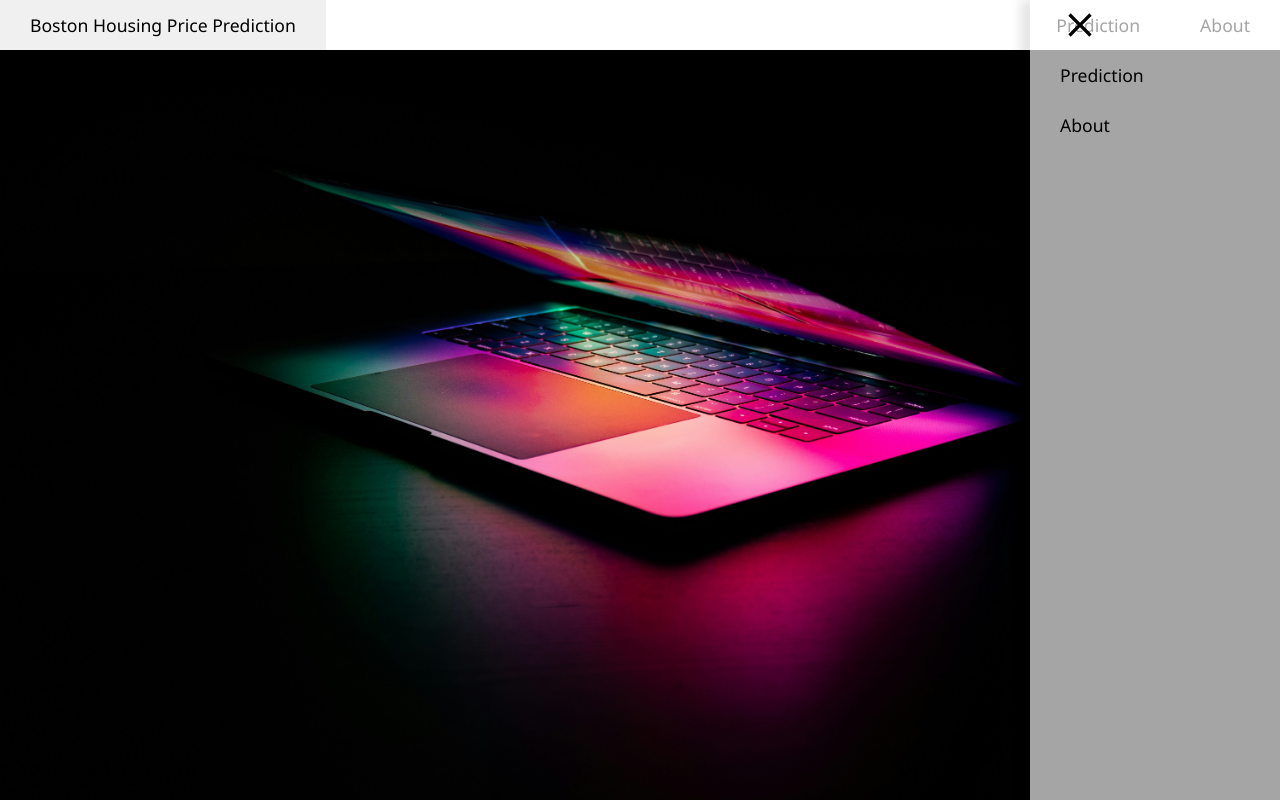
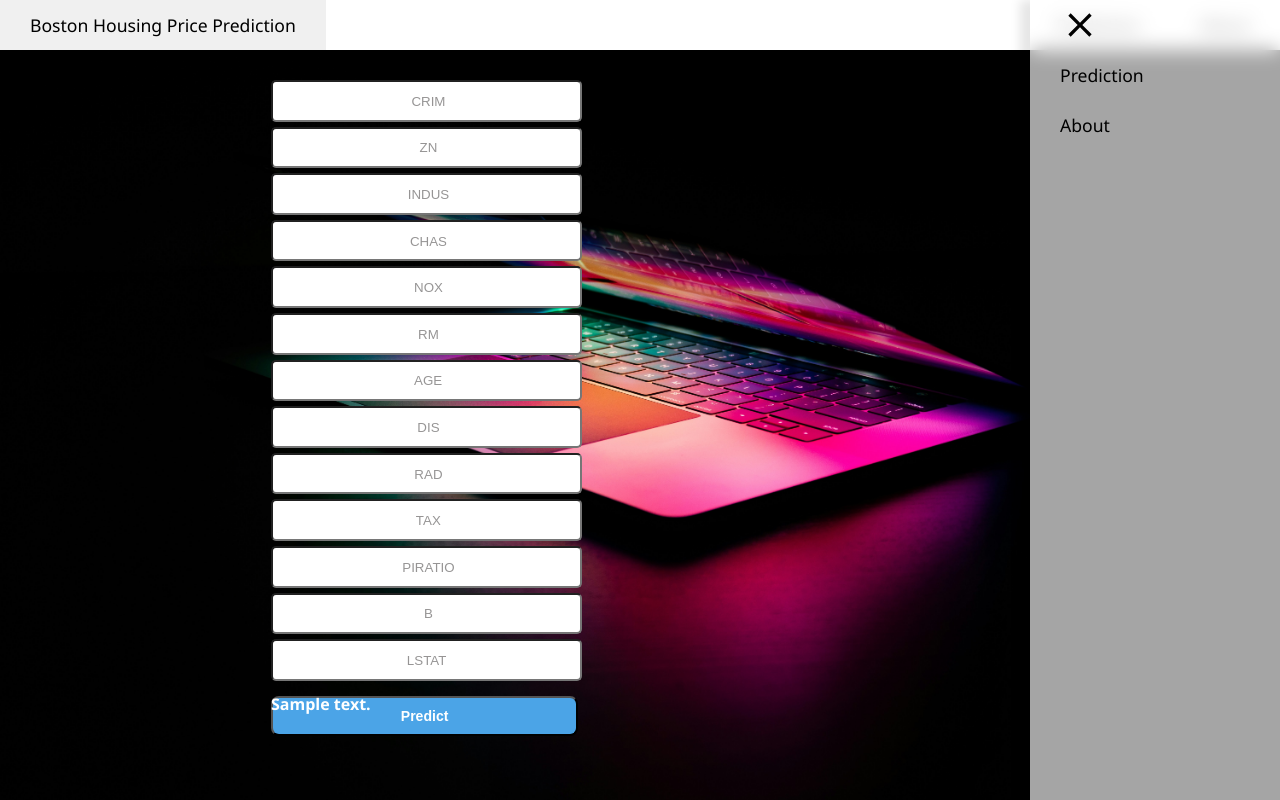
Before and after one commit to Dj-1000/bostonhousing, a Flask app: template templates/home.html in a window 1280 px wide. Run offline with Flask 3, Linux system fonts and the light colour scheme; the template is opened without the code that fills it: most values are stand-ins (such as "Sample title", 1, 10 or a date in 2020); parts of the project's set-up code (start-up, migrations or seed data) failed here and were passed over; some libraries are stand-ins or nearby versions.

Commit message:
finished

```diff
--- a/requirements.txt
+++ b/requirements.txt
@@ -1,5 +1,5 @@
 Flask
-sklearn
+scikit-learn
 pandas
 numpy
 matplotlib
--- a/static/styles.css
+++ b/static/styles.css
@@ -1,8 +1,7 @@
 *{
-    margin:0;
-    padding:0;
+    margin: 0;
+    padding: 0;
 }
-
 body{
     min-height:100vh;
     font-family: 'Segoe UI', Tahoma, Geneva, Verdana, sans-serif;
@@ -14,7 +13,7 @@ body{
     background-position: center;
     height: 100vh;
     width: 100%;
-    object-fit: fill;
+    object-fit: cover;
 }
 nav{
     background-color: white;
@@ -39,7 +38,7 @@ nav a{
     padding: 0 30px;
     text-decoration: none;
     display: flex;
-    align-items: center;
+    align-items:center;
     color: black;
 }
 nav a:hover{
@@ -58,7 +57,7 @@ nav li:first-child{
     width: 250px;
     z-index: 999;
     background-color: rgba(255, 255, 255, 0.648);
-    background-filter: blur(10px);
+    backdrop-filter: blur(10px);
     box-shadow: -10px 0 10px  rgba(0,0,0,0.1);
     display: flex;
     flex-direction: column;
@@ -73,6 +72,48 @@ nav li:first-child{
 }
 .menu-button{
      display: none;
+}
+.container{
+    position: fixed;
+    top: 30%;
+    left: 60%;
+    transform: translate(-50%, -50%)
+}
+.form-button{
+background: #4ba4e7;
+color: #fff;
+font-size: 12px;
+border-radius: 8px;
+transition-duration: 0.2s;
+height: 40px;
+width:30% ;
+}
+.form-button:hover {
+    background: #0e89ed ;
+    color: #ecf5fc;
+    border: 1px solid #eee;
+    border-radius: 8px;
+    box-shadow: 0 12px 16px 0 rgba(0,0,0,0.24), 0 17px 50px 0 rgba(0,0,0,0.19);
+    text-shadow: none;
+}
+.fieldinput{
+    height: 7%;
+    width: 30%;
+    margin-bottom:5px;
+    border-radius: 5px;
+    padding-bottom: 4px;
+}
+
+.fieldinput::placeholder {
+    color: #2f2c2c; /* Adjust placeholder text color */
+    position: absolute;
+    top: 50%;
+    left: 50%;
+    transform: translate(-50%, -50%);
+    opacity: 0.5; /* Adjust placeholder opacity */
+  }
+.prediction{
+    color: white;
 }
 @media (max-width:650px){
     .hideOnMobile{
--- a/templates/home.html
+++ b/templates/home.html
@@ -8,34 +8,39 @@
     <link rel="stylesheet" href="static\styles.css">
     <link rel="stylesheet"
         href="https://fonts.googleapis.com/css2?family=Material+Symbols+Outlined:opsz,wght,FILL,GRAD@20..48,100..700,0..1,-50..200" />
+
 </head>
 
 <body>
     <div class="bck-image">
         {% include 'nav.html' %}
-
-        <div style="height: 80px;"></div>
-        <div class="container">
-
-            <br>
+        <div style="height: 40px;"></div>
+        <div style="padding-left:30px;height:40%;width:80% " class="container">
+            <form style="height:150%" action="{{url_for('predict')}}" method="post">
+                <input type="text" class="fieldinput" name="CRIM" placeholder=" CRIM" required="required"><br>
+                <input type="text" class="fieldinput" name="ZN" placeholder=" ZN" required="required"><br>
+                <input type="text" class="fieldinput" name="INDUS" placeholder=" INDUS" required="required"><br>
+                <input type="text" class="fieldinput" name="CHAS" placeholder=" CHAS" required="required"><br>
+                <input type="text" class="fieldinput" name="NOX" placeholder=" NOX" required="required"><br>
+                <input type="text" class="fieldinput" name="RM" placeholder=" RM" required="required"><br>
+                <input type="text" class="fieldinput" name="AGE" placeholder=" AGE" required="required"><br>
+                <input type="text" class="fieldinput" name="DIS" placeholder=" DIS" required="required"><br>
+                <input type="text" class="fieldinput" name="RAD" placeholder=" RAD" required="required"><br>
+                <input type="text" class="fieldinput" name="TAX" placeholder=" TAX" required="required"><br>
+                <input type="text" class="fieldinput" name="PIRATIO" placeholder=" PIRATIO" required="required"><br>
+                <input type="text" class="fieldinput" name="B" placeholder=" B" required="required"><br>
+                <input type="text" class="fieldinput" name="LSTAT" placeholder="LSTAT" required="required"><br>
+                <div style="padding-top:10px;"></div>
+                <button type="submit" class="form-button"><h3>Predict</h3></button>
+            </form>
+            <div style="margin-bottom: 13%;"></div>
+            <h4 class="prediction">{{prediction_text}}</h4>
         </div>
-        <!-- Bootstrap JS (Optional, for dropdowns, toggles, etc.) -->
-        <script src="https://code.jquery.com/jquery-3.5.1.slim.min.js"></script>
-        <script src="https://cdn.jsdelivr.net/npm/@popperjs/core@2.5.4/dist/umd/popper.min.js"></script>
-        <script src="https://stackpath.bootstrapcdn.com/bootstrap/4.5.2/js/bootstrap.min.js"></script>
 
 
-        <script>
-            function showSidebar(){
-                const sidebar = document.querySelector('.sidebar')
-                sidebar.style.display = 'flex'
-            }
-            function hideSidebar(){
-                const sidebar = document.querySelector('.sidebar')
-                sidebar.style.display = 'none'
-            }
-            </script>
+
     </div>
+
 </body>
 
 </html>
--- a/templates/nav.html
+++ b/templates/nav.html
@@ -11,3 +11,15 @@
         <li class="menu-button" onclick=showSidebar()><a href="/"><svg xmlns="http://www.w3.org/2000/svg" height="35" viewBox="0 -960 960 960" width="26 "><path d="M120-240v-80h720v80H120Zm0-200v-80h720v80H120Zm0-200v-80h720v80H120Z"/></svg></a></li>
     </ul>
 </nav>
+
+<script>
+    function showSidebar() {
+        const sidebar = document.querySelector('.sidebar')
+        side
+        bar.style.display = 'flex'
+    }
+    function hideSidebar() {
+        const sidebar = document.querySelector('.sidebar')
+        sidebar.style.display = 'none'
+    }
+</script>
```
